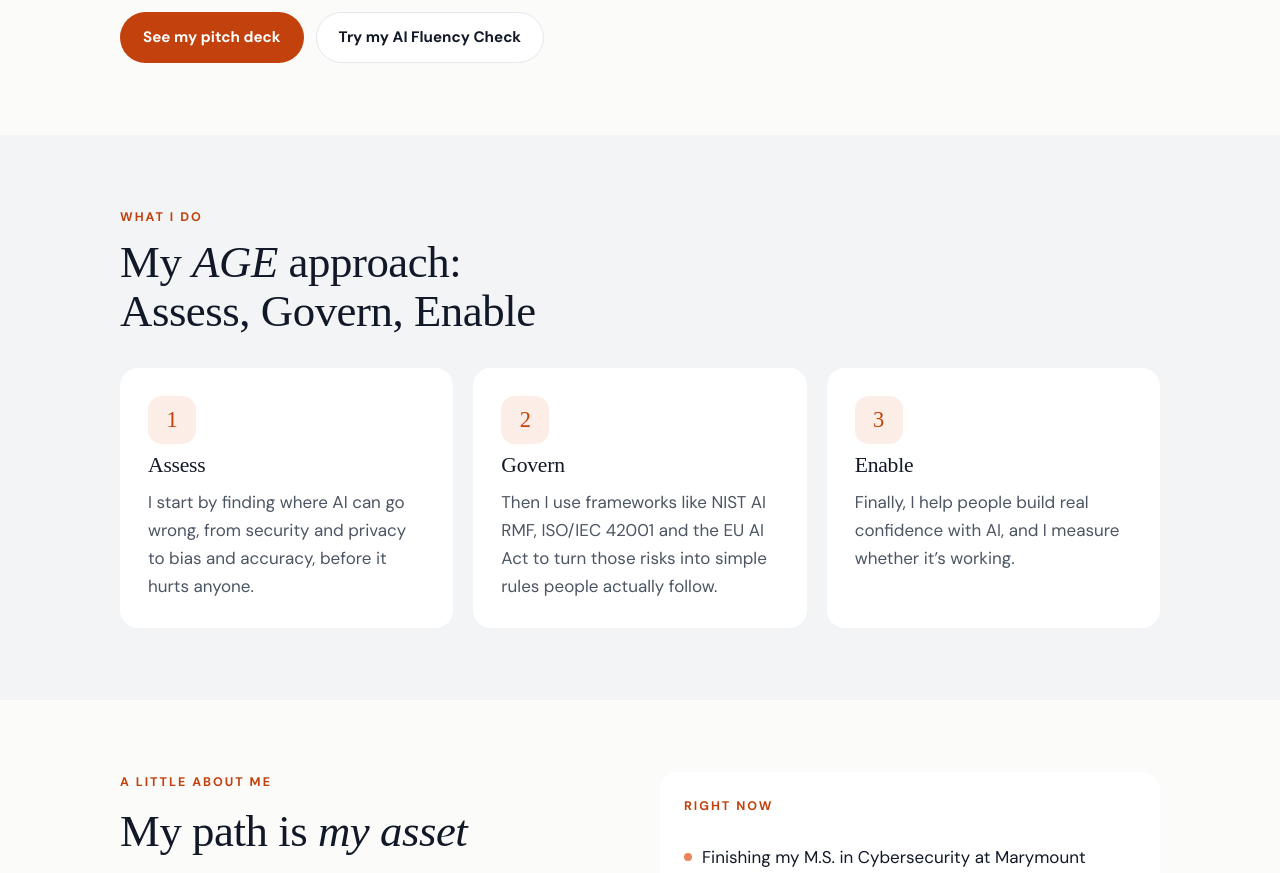
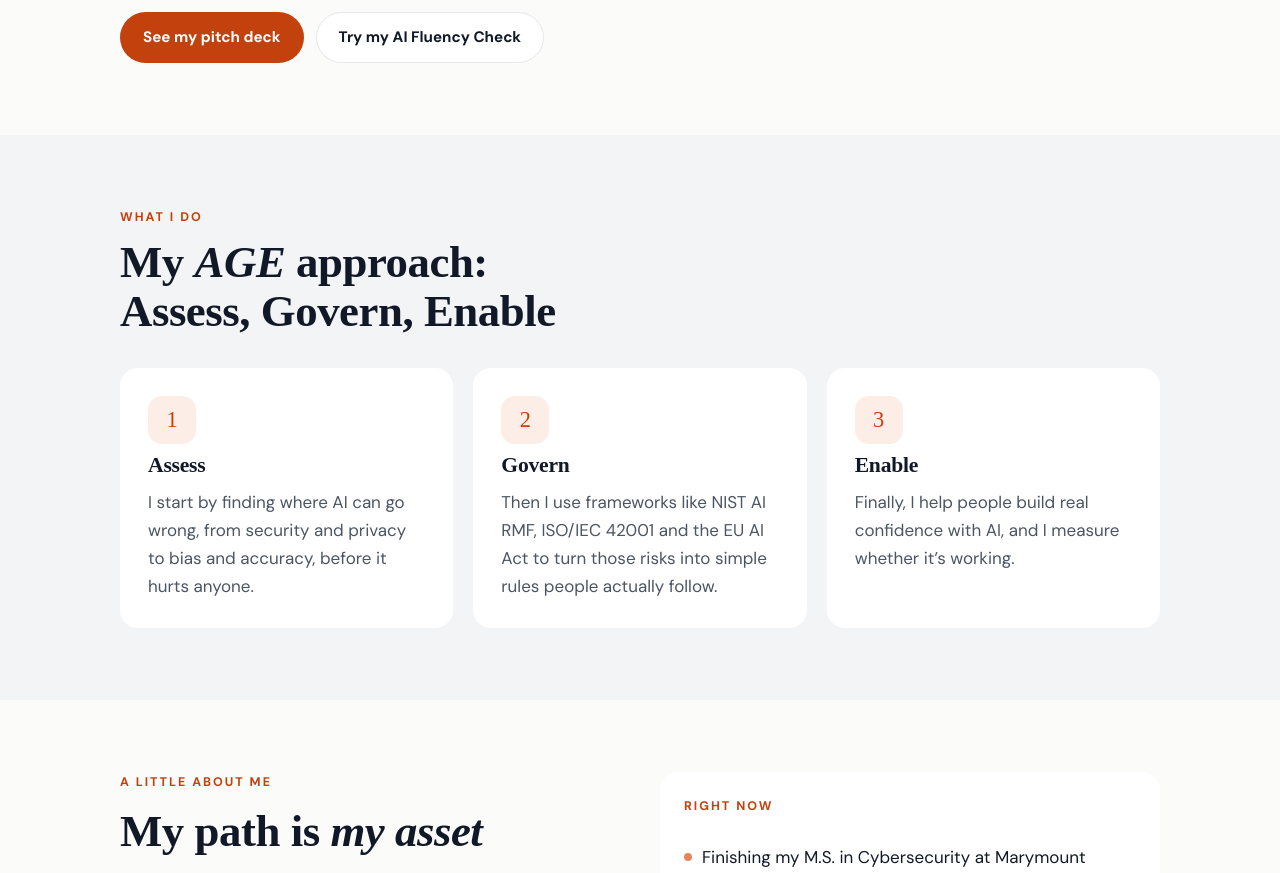
Before and after one commit to Nuhamin-bit/Nuhamin-bit.github.io, a plain HTML site: page index.html in a window 1280 px wide. Shown: the part 578-1451 px from the top of the page. Drawn offline with Linux system fonts and the light colour scheme.

Commit message:
Change font-weight for headings and emphasis

```diff
--- a/style.css
+++ b/style.css
@@ -17,13 +17,13 @@ html{scroll-behavior:smooth}
 @media (prefers-reduced-motion:reduce){html{scroll-behavior:auto}*{transition:none!important;animation:none!important}}
 body{margin:0;background:var(--bg);color:var(--ink);font-family:var(--body);font-size:17px;line-height:1.65}
 .wrap{max-width:1080px;margin:0 auto;padding-left:max(20px,env(safe-area-inset-left,0px));padding-right:max(20px,env(safe-area-inset-right,0px))}
-h1,h2,h3{font-family:var(--display);font-weight:500;line-height:1.1;margin:0;text-wrap:balance;letter-spacing:-.01em}
+h1,h2,h3{font-family:var(--display);font-weight:700;line-height:1.1;margin:0;text-wrap:balance;letter-spacing:-.01em}
 h1{font-size:clamp(2.5rem,6.5vw,4.2rem)}
 h2{font-size:clamp(1.9rem,4.4vw,2.8rem)}
 h3{font-size:1.35rem}
 p{margin:0}
 a{color:var(--accent)}
-em{font-family:var(--display);font-style:italic;font-weight:400}
+em{font-family:var(--display);font-style:italic;font-weight:700}
 .eyebrow{font-size:.78rem;font-weight:700;letter-spacing:.16em;text-transform:uppercase;color:var(--accent)}
 .muted{color:var(--muted)}
 .btn{display:inline-flex;align-items:center;gap:8px;font:inherit;font-weight:600;font-size:.95rem;border-radius:999px;padding:12px 22px;text-decoration:none;border:1.5px solid transparent;transition:transform .2s ease,box-shadow .2s ease;cursor:pointer}
```
